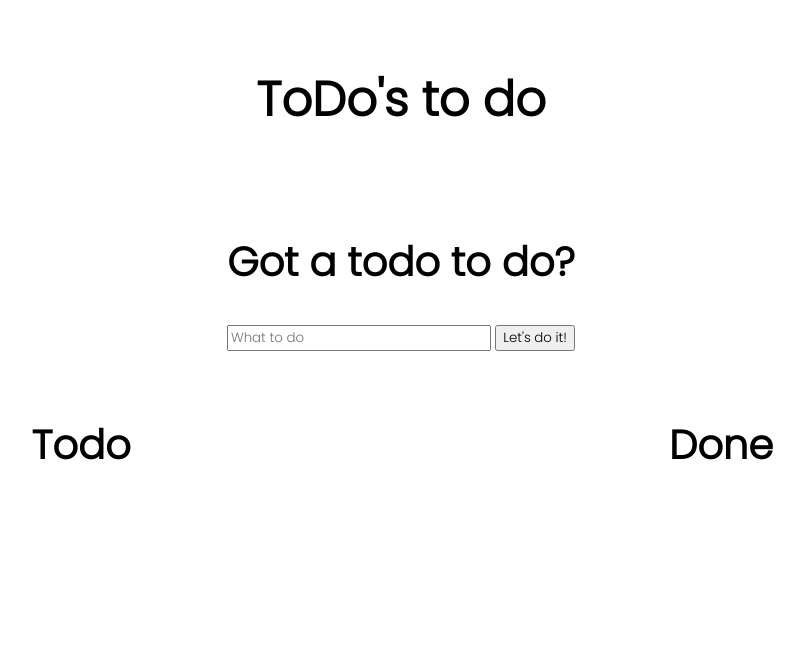
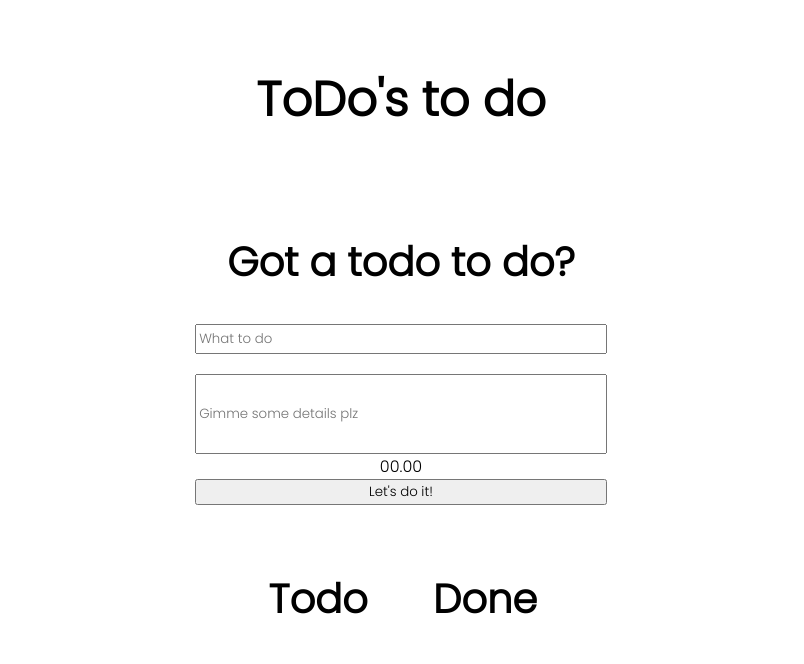
Before and after one commit to fneel/todo_js, a plain HTML site: page index.html in a window 1280 px wide. Shown: the whole page, without its empty margins (239-1043 px from the left). Drawn offline with Linux system fonts and the light colour scheme.

Commit message:
html/CSS-korrigeringar

```diff
--- a/index.html
+++ b/index.html
@@ -16,11 +16,13 @@
 
   <body>
     <h1>ToDo's to do</h1>
-    <section>
+    <section class="todo-form">
       <h2>Got a todo to do?</h2>
       <form id="create-form">
-        <input placeholder="What to do" />
-        <button type="submit">Let's do it!</button>
+        <input id="title" placeholder="What to do" />
+        <input id="description" placeholder="Gimme some details plz" />
+        <p id="created-date">00.00</p>
+        <button type="submit" id="submit-todo">Let's do it!</button>
       </form>
     </section>
     <main>
--- a/main.js
+++ b/main.js
@@ -1,13 +1,16 @@
 document.addEventListener("DOMContentLoaded", function() {
-  const createForm = document.getElementById("create-form");
-  const todoListItem = document.getElementById("todo-list");
-  const doneListItem = document.getElementById("done-list");
+  var createForm = document.getElementById("create-form");
+  var todoListItem = document.getElementById("todo-list");
+  var doneListItem = document.getElementById("done-list");
+  var title = document.getElementById("title");
+  var description = document.getElementById("description");
+  var createdDate = document.getElementById("created-date");
   //let todoItems = [];
 
   //hämta tidigare sparade todos
   var savedTodos = JSON.parse(localStorage.getItem('todos')) || [];
   savedTodos.forEach(function(todo) {
-    var todoItem = createTodoItem(todo.title, todo.descriptionm, todo.createdDate, todo.completedDate);
+    var todoItem = createTodoItem(todo.title, todo.description, todo.createdDate, todo.completedDate);
     if (todo.completed) {
       doneListItem.appendChild(todoItem);
     } else {
@@ -19,20 +22,20 @@ document.addEventListener("DOMContentLoaded", function() {
 
 
 // lyssnar efter submit, sen förhinra att sidan refreshar
-createForm.addEventListener("submit"), function (event) {
+createForm.addEventListener('submit', function(event) {
    event.preventDefault();
 
 
    var todoInput = createForm.querySelector('input');
    var title = todoInput.value;
-   var description = todoInput.value;
+   var description = description.value;
    var createdDate = new Date().toLocaleString();
 
    if (title.trim() === '') {
     alert('A title would be nice');
     return;
    }
-
+  });
 
    //skapa <li> -element för nya todos
    var todoItem = createTodoItem(title, description, createdDate);
@@ -51,7 +54,7 @@ createForm.addEventListener("submit"), function (event) {
    };
    savedTodos.push(newTodo);
    localStorage.setItem('todos', JSON.stringify(savedTodos));
-  };
+
 
    //skapa ny todo-item
    function createTodoItem(title, description, createdDate, completedDate) {
@@ -81,4 +84,5 @@ createForm.addEventListener("submit"), function (event) {
     }
   }
 
-   };
+   }
+  });
--- a/style.css
+++ b/style.css
@@ -5,7 +5,8 @@
 
 }
 body {
-
+  display: flex;
+  flex-direction: column;
   text-align: center;
   justify-content: center;
   align-items: center;
@@ -32,3 +33,15 @@ h2 {
   border: 1px solid black;
   margin: 0.2rem;
 }
+#create-form {
+  display: flex;
+  flex-direction: column;
+
+}
+#title {
+  margin-bottom: 20px;
+  height: 30px;
+}
+#description {
+  height: 80px;
+}
```
